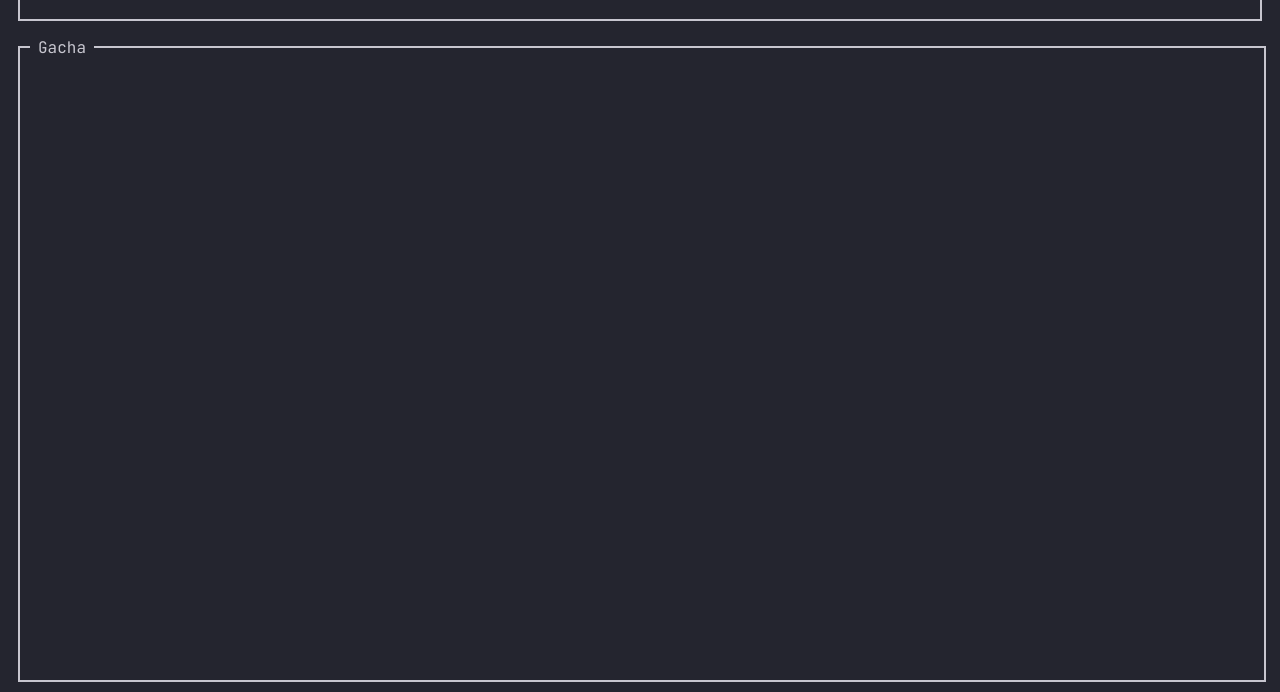
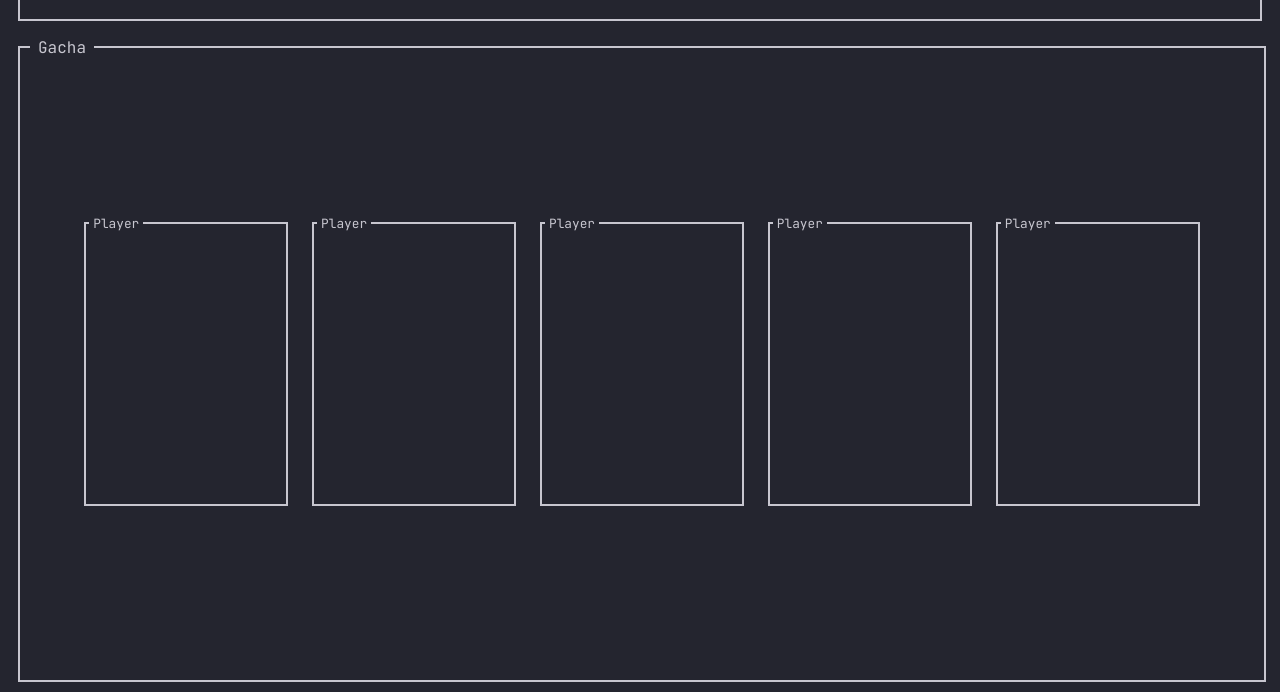
Before and after one commit to toralol/ukmeleegacha, a website: page index.html in a window 1280 px wide. Shown: the part 114-806 px from the top of the page. Drawn offline with Linux system fonts and the light colour scheme.

Commit message:
aaaaaaaaaaaaaaaaa

```diff
--- a/index.html
+++ b/index.html
@@ -24,9 +24,6 @@
         <script type="text/javascript" src="players.js" id="file"></script>
         <script type="text/javascript" src="app.js" async defer></script>
 
-        <!-- <input type="number" id="playerId"> -->
-        <!-- <input type="button" value="Roll!" onclick="returnChar()">
-        <h1 id="playerName" style="white-space: pre-wrap;"></h1> -->
 
         <div id="maindiv">
             <div id="header" class="section">
@@ -37,6 +34,23 @@
             </div>
             <div id="gachamain" class="main section">
                 <t2>Gacha</t2>
+                <div id="carddiv">
+                    <div class="common card">
+                        <c1>Player</c1>
+                    </div>
+                    <div class="common card">
+                        <c1>Player</c1>
+                    </div>
+                    <div class="common card">
+                        <c1>Player</c1>
+                    </div>
+                    <div class="common card">
+                        <c1>Player</c1>
+                    </div>
+                    <div class="common card">
+                        <c1>Player</c1>
+                    </div>
+                </div>
             </div>
         </div>
     </body>
--- a/style.css
+++ b/style.css
@@ -21,7 +21,41 @@
 }
 
 .main {
+    display: flex;
     flex: 1 1 auto;
+    width: 100%;
+}
+
+.card {
+    aspect-ratio: 25 / 35;
+    max-width: 1000px;
+    min-width: 200px;
+    width: 15%;
+    border-color: var(--accent-color);
+    border: 2px solid;
+}
+
+c1 {
+    font-size: 80%;
+    position: relative;
+    right: 35%;
+    top: -12px;
+    background-color: var(--background-color);
+    border: 4px solid var(--background-color);
+}
+
+#carddiv {
+    display: flex;
+    flex-wrap: wrap;
+    align-items: center;
+    justify-content: center;
+    align-content: center;
+    text-align: center;
+    /* height: 100%; */
+    margin-left: 2%;
+    margin-right: 2%;
+    gap: 2%;
+    align-self: center;
     width: 100%;
 }
 
```
Also changed, not shown: common_card.png (added).
